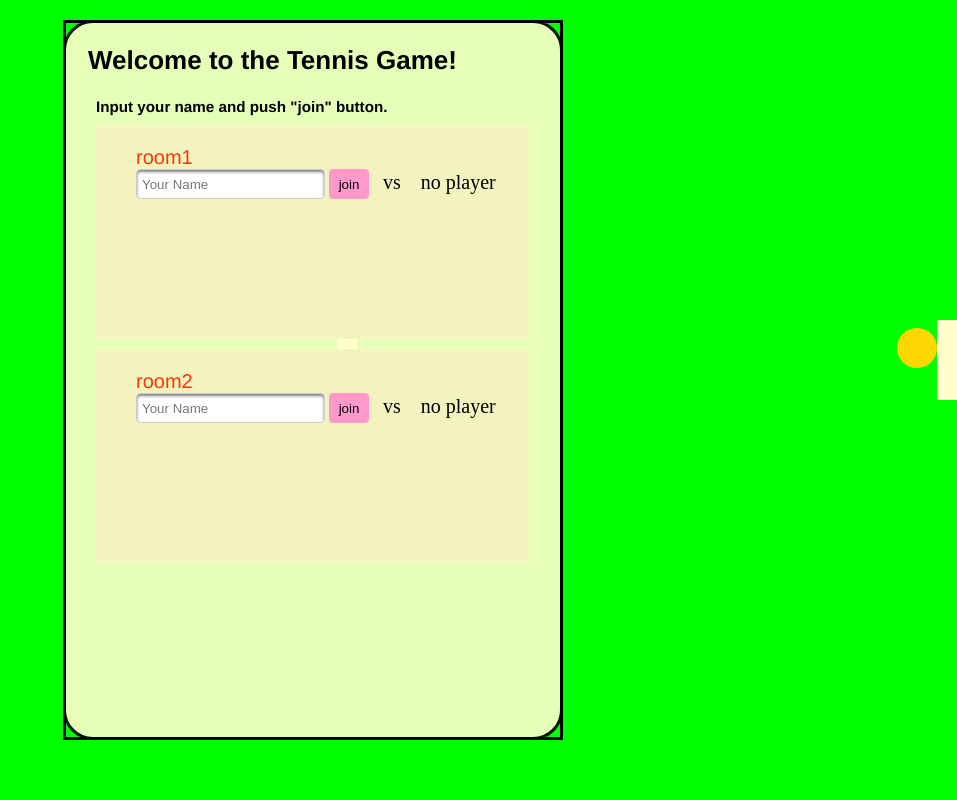
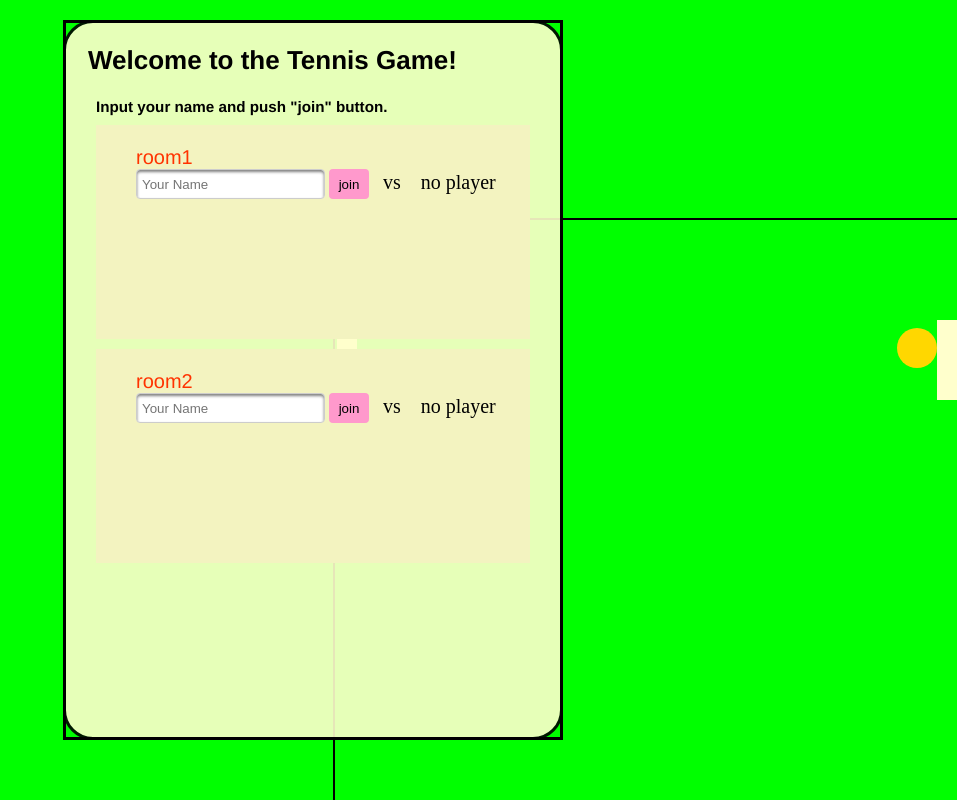
Before and after one commit to tsuruhack/tennis, a website: page index.html in a window 1280 px wide. Shown: the whole page, without its empty margins (323-1280 px from the left). Drawn offline with nearby package versions, Linux system fonts and the light colour scheme; no server answers.

Commit message:
ボーダーの追加

```diff
--- a/index.html
+++ b/index.html
@@ -55,6 +55,22 @@
 		border-radius: 50%;
 		background-color: #FFD700;/* 円の色 */
 	  }
+	  .boarder{
+		position:absolute;
+		bottom:580px;
+		right:0px;
+		width: 622px;
+		height: 2px;
+		background-color: #000000;
+	  }
+	  .boarderTate{
+	  	position:absolute;
+		bottom:0px;
+		right:622px;
+		width: 2px;
+		height: 582px;
+		background-color: #000000;
+	  }
 	  /*ルームページの背景*/
 	  #room-box{
 	  	position:fixed;
@@ -87,7 +103,6 @@
 	  	background-color: #f3f3c0;
 /*	  	border-radius: 15px;*/
 	  }
-
 	  .room{
 	  	margin:20px 0 20px 40px;
 	  	list-style-type: none;
@@ -119,6 +134,8 @@
    <div class="box" id="mybox"></div>
    <div class="box" id="enebox"></div>
    <div class="ball" id="ball"></div>
+   <div class="boarder" id="boarder"></div>
+   <div class="boarderTate" id="boarderTate"></div>
 
 <!-- ルームページ -->
    <div id='room-box'></div>
--- a/socket.js
+++ b/socket.js
@@ -220,6 +220,5 @@ function isReflectX () {
   	boardInfo.window.gameover = true;
   	boardInfo.player2.gameWin = true;
   }
-  console.log(boardInfo.window.gameover);
   return false;
 }
```
